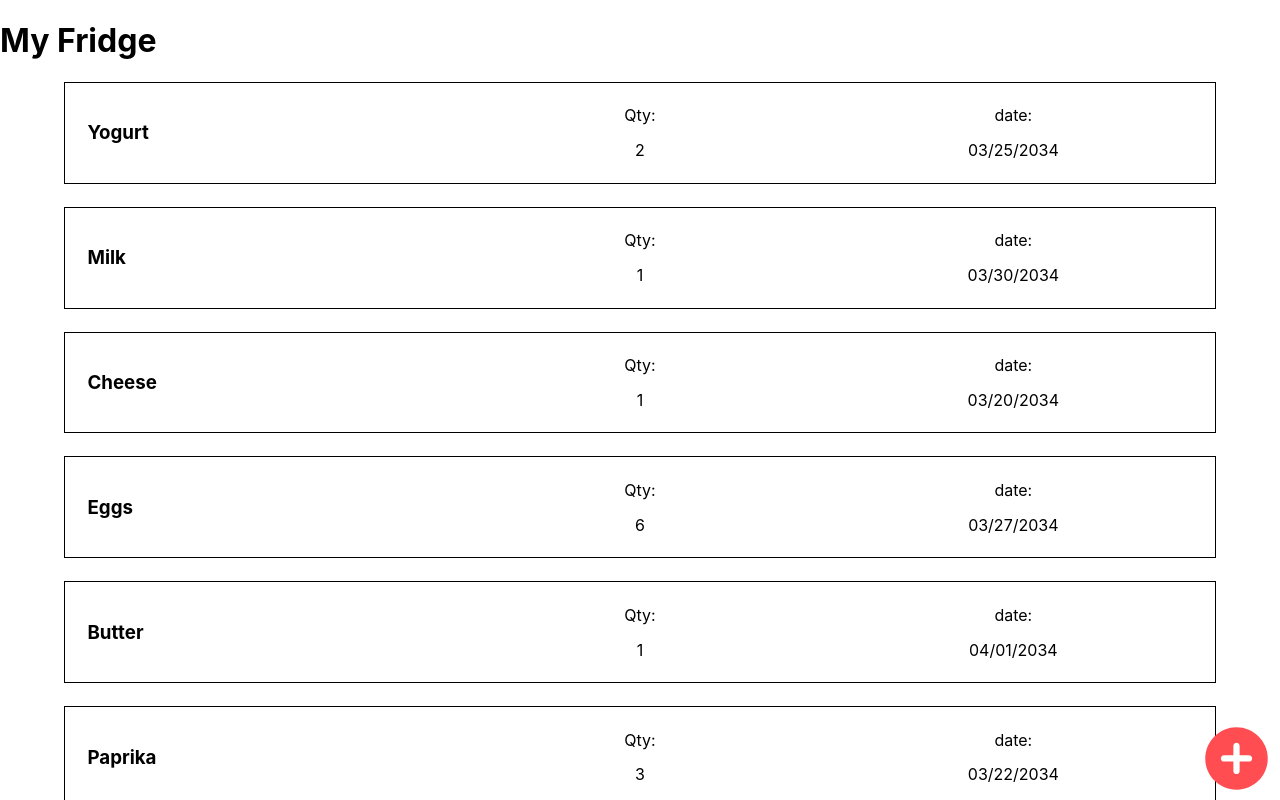
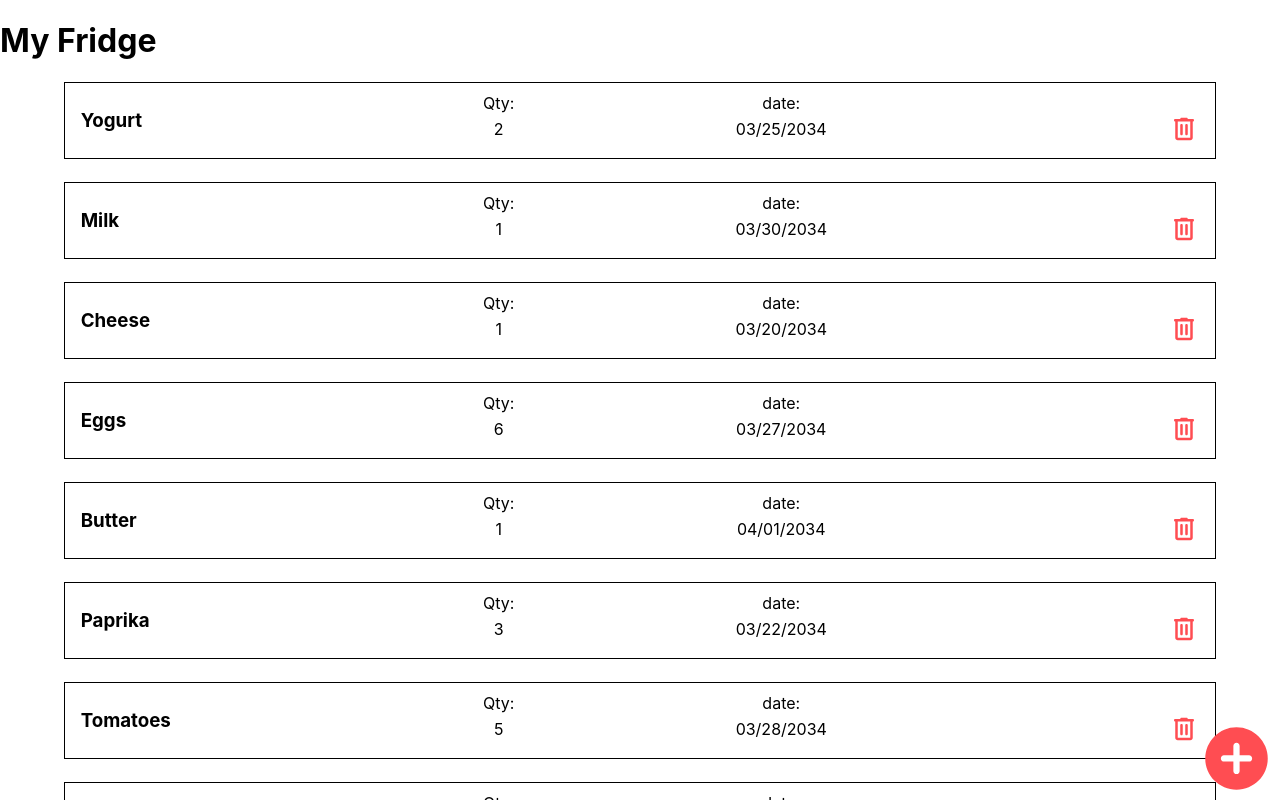
Before and after one commit to NeeleWaehnke/capstone-project, a Next.js app: page / in a window 1280 px wide. Shown: the top 800 px of the page. Built offline with nearby package versions, Linux system fonts and the light colour scheme.

Commit message:
Add button and adjust styling for ItemCard component

```diff
--- a/components/ItemCard.js
+++ b/components/ItemCard.js
@@ -1,4 +1,5 @@
 import styled from 'styled-components';
+import DeleteIcon from '../public/assets/delete-icon.svg';
 
 export default function ItemCard({ name, date, quantity }) {
   return (
@@ -8,6 +9,9 @@ export default function ItemCard({ name, date, quantity }) {
       <StyledQtyValue>{quantity}</StyledQtyValue>
       <StyledDate>date:</StyledDate>
       <StyledDateValue>{date}</StyledDateValue>
+      <StyledButton>
+        <StyledDelete />
+      </StyledButton>
     </StyledItem>
   );
 }
@@ -17,10 +21,14 @@ const StyledItem = styled.li`
   margin: 1% 1% 2% 0;
   width: 100%;
   display: grid;
-  grid-template-columns: 1fr 1fr 1fr;
-  grid-template-rows: auto;
-  grid-template-areas: 'name . .' 'name qty date' 'name qtyvalue datevalue  ';
-  padding: 15px;
+  grid-template-columns: 1fr 1fr 1fr 1fr;
+  grid-template-rows: 20px auto;
+  grid-template-areas:
+    'name qty date .'
+    'name qtyvalue datevalue delete'
+    'name  . . delete  '
+    '. . . .';
+  padding: 10px;
 `;
 const StyledName = styled.h3`
   margin: 2%;
@@ -53,8 +61,19 @@ const StyledQtyValue = styled.div`
 `;
 const StyledDateValue = styled.div`
   margin: 2%;
-
   grid-area: datevalue;
   justify-self: center;
   align-self: center;
 `;
+
+const StyledButton = styled.button`
+  background-color: transparent;
+  border: none;
+  grid-area: delete;
+  justify-self: end;
+  align-self: end;
+`;
+
+const StyledDelete = styled(DeleteIcon)`
+  fill: #ff4d52;
+`;
```
Also changed, not shown: public/assets/delete-icon.svg (added).
